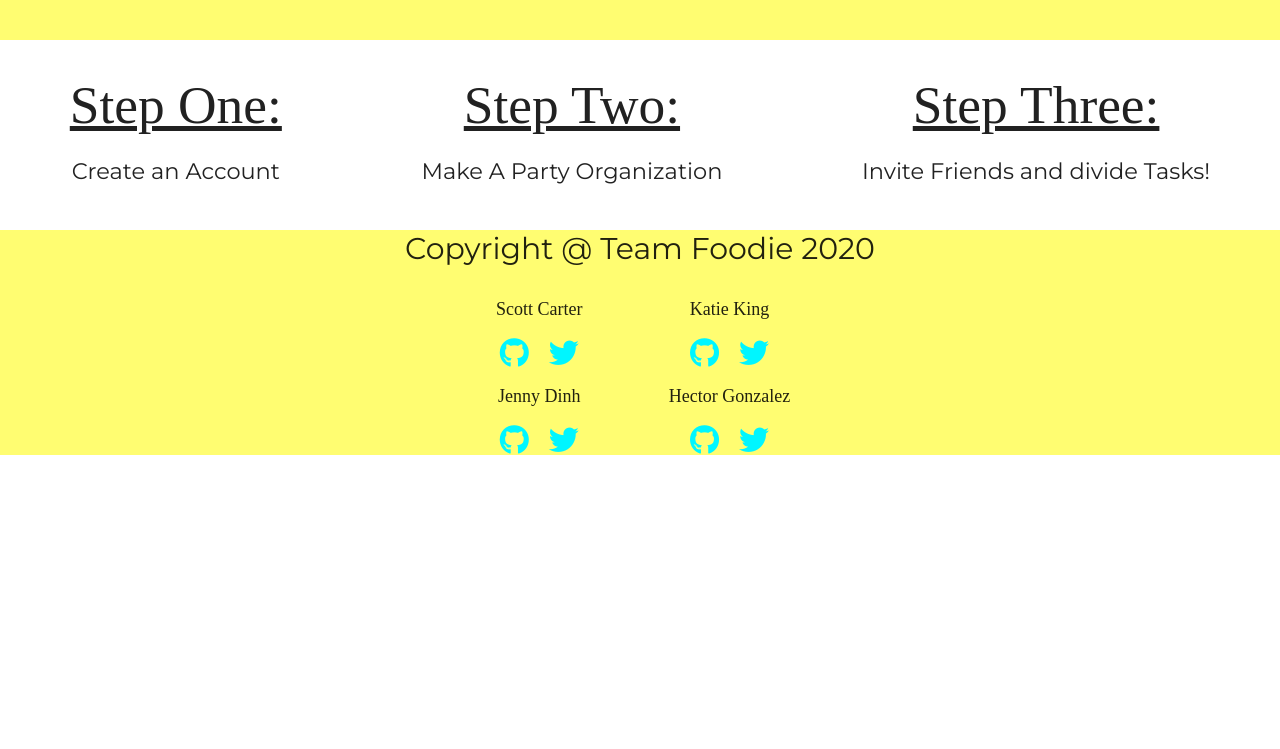
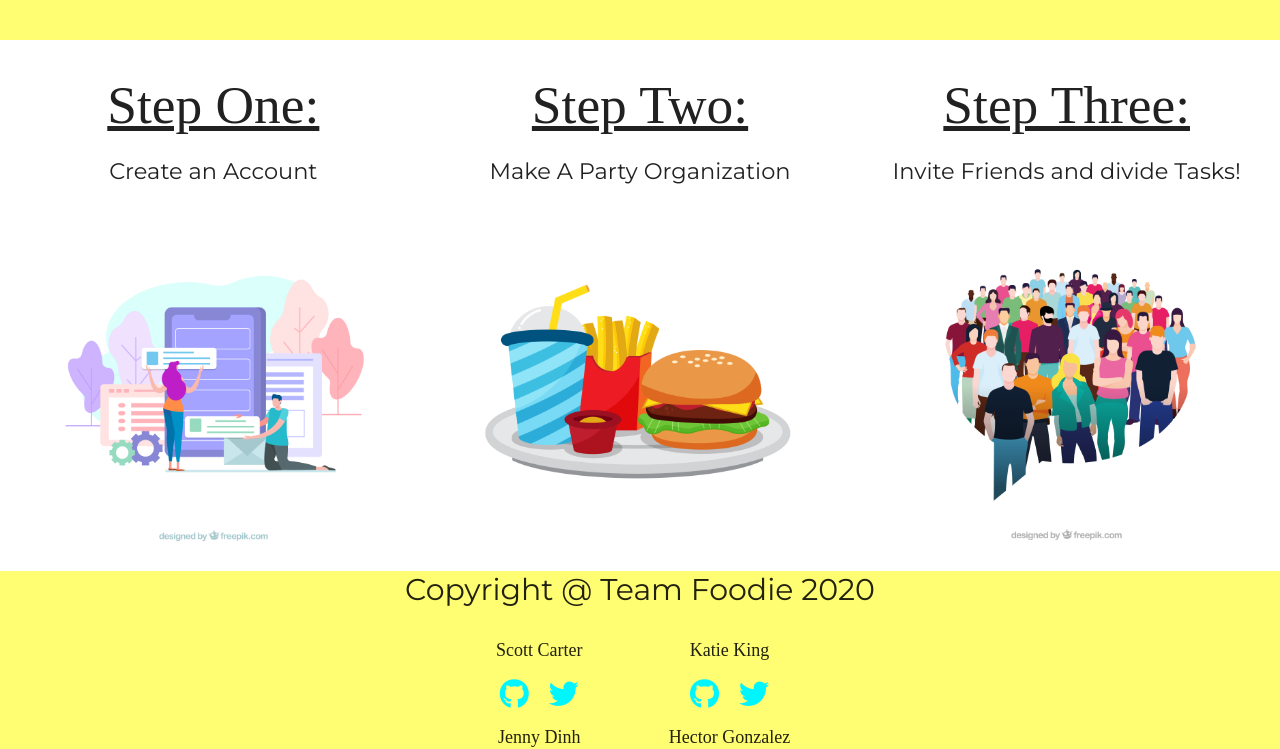
Before and after one commit to whats-for-dinner-juno/teamFoodie, a React app: page / in a window 1280 px wide. Shown: the part 600-1349 px from the top of the page. Before the commit the page ends 1055 px from the top, so only its background shows below. Built offline with nearby package versions, Linux system fonts and the light colour scheme; some packages are replaced by stand-ins of ours; a web font is replaced by a local one.

Commit message:
add icons on homepage

```diff
--- a/src/components/HomePage.js
+++ b/src/components/HomePage.js
@@ -5,8 +5,9 @@ import {
   Link,
   Route,
 } from "react-router-dom";
-import Account from "./authenication/Account";
-import Referral from "./Referral";
+import steptwo from "./../assets/steptwo.jpg";
+import group from "./../assets/groupParty.jpg";
+import account from "./../assets/account.jpg";
 
 
 class HomePage extends Component {
@@ -30,14 +31,17 @@ class HomePage extends Component {
             <div className="infoContent">
               <h2>Step One:</h2>
               <p>Create an Account</p>
+              <img className="steps" src={account} alt="icon for creating account" />
             </div>
             <div className="infoContent">
               <h2>Step Two:</h2>
               <p>Make A Party Organization</p>
+              <img className="steps" src={steptwo} alt="icon of a cup with green tea" />
             </div>
             <div className="infoContent">
               <h2>Step Three:</h2>
               <p>Invite Friends and divide Tasks!</p>
+              <img className="steps" src={group} alt="icon for creating account" />
             </div>
           </div>
         </div>
--- a/src/components/authenication/SignUp.js
+++ b/src/components/authenication/SignUp.js
@@ -34,6 +34,10 @@ class SignUp extends Component {
                 title: 'You are Register. Please Proceed to Login',
                 type: 'success',
                 confirmButtonColor: '#00F6FF'
+            }).then( (val) => {
+                if(val) {
+                window.location.href = "/createparty";
+                }
             })
 
           }).catch((error) => {
--- a/src/styles/App.scss
+++ b/src/styles/App.scss
@@ -6,6 +6,7 @@
 @import "./sass/footer.scss";
 @import "./sass/search.scss";
 @import "./sass/recipeheader.scss";
+@import "./sass/mediaQuery";
 
 img {
   display: block;
--- a/src/styles/sass/_homePage.scss
+++ b/src/styles/sass/_homePage.scss
@@ -76,3 +76,8 @@ h1 {
     text-align: center;
   }
 }
+
+.steps {
+  width: 80%;
+  margin: 0 auto;
+}
```
Also changed, not shown: src/assets/account.jpg (added), src/assets/greenteacup.png (added), src/assets/groupParty.jpg (added), src/assets/steptwo.jpg (added), src/styles/sass/_mediaQuery.scss (added).
